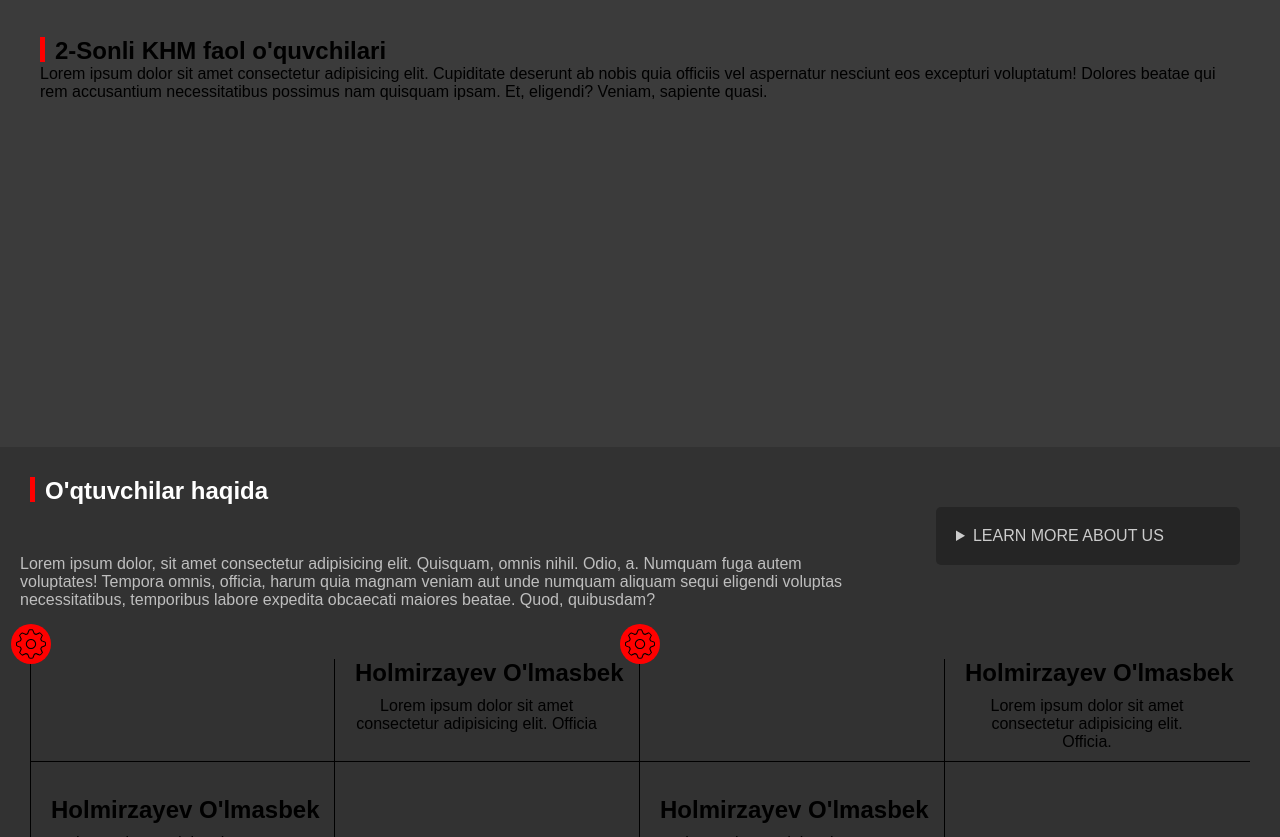
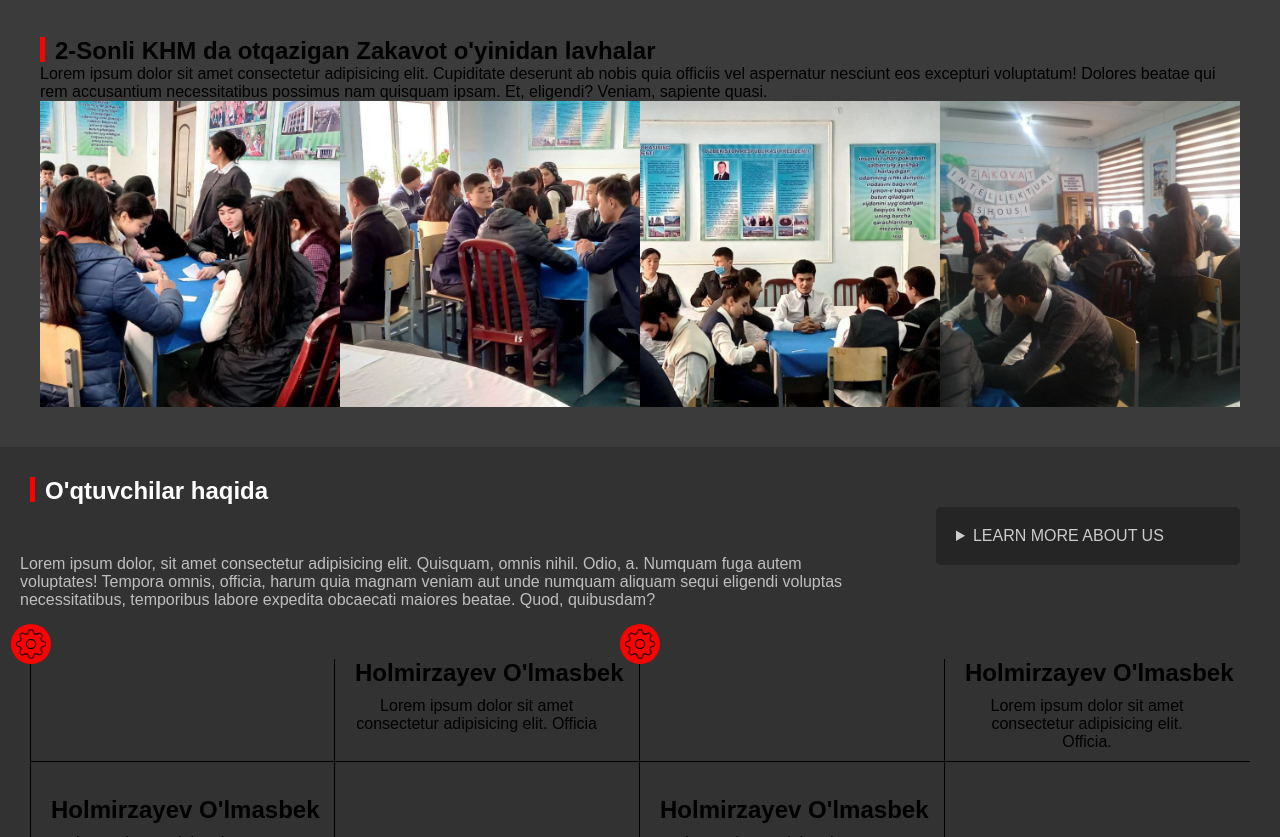
Before and after one commit to nozimjon1019/Kollej, a plain HTML site: page index.html in a window 1280 px wide. Shown: the part 1561-2398 px from the top of the page. Drawn offline with Linux system fonts and the light colour scheme; files whose address does not match are found by name.

Commit message:
rasimlar

```diff
--- a/index.html
+++ b/index.html
@@ -121,7 +121,7 @@
     <section class="s3">
         <div class="s3-div">
             <h1 class="s3-h1">
-                <div class="s3-ciziqca"></div>2-Sonli KHM faol o'quvchilari
+                <div class="s3-ciziqca"></div>2-Sonli KHM da otqazigan Zakavot o'yinidan lavhalar
             </h1>
             <p class="s3-p1">Lorem ipsum dolor sit amet consectetur adipisicing elit. Cupiditate deserunt ab nobis quia
                 officiis vel aspernatur nesciunt eos excepturi voluptatum! Dolores beatae qui rem accusantium
--- a/stayl.css
+++ b/stayl.css
@@ -554,7 +554,7 @@ span {
 }
 
 .md1 {
-  background: url(".//img/oquvchi1.jpg") center center/cover no-repeat;
+  background: url("./icon/tadbir1111.jpg") center center/cover no-repeat;
   padding-top: 260px;
   padding-left: 20px;
 }
@@ -609,19 +609,19 @@ span {
 }
 
 .md2 {
-  background: url(".//img/oquvchi2.jpg") center center/cover no-repeat;
+  background: url("./icon/tadbir333.jpg") center center/cover no-repeat;
   padding-top: 260px;
   padding-left: 20px;
 }
 
 .md3 {
-  background: url(".//img/oquvchi3.jpg") center center/cover no-repeat;
+  background: url("./icon/tadbir222.jpg") center center/cover no-repeat;
   padding-top: 260px;
   padding-left: 20px;
 }
 
 .md4 {
-  background: url(".//img/oquvchi4.jpg") center center/cover no-repeat;
+  background: url("./icon/tadbir4.jpg") center center/cover no-repeat;
   padding-top: 260px;
   padding-left: 20px;
 }
```
Also changed, not shown: icon/tadbir1111.jpg (added), icon/tadbir222.jpg (added), icon/tadbir333.jpg (added), icon/tadbir4.jpg (added), script.js (line endings or trailing spaces).
